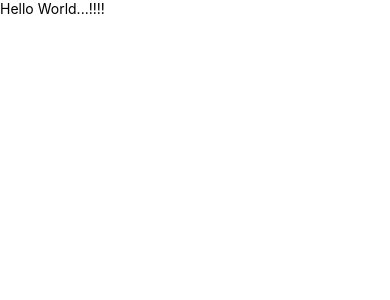
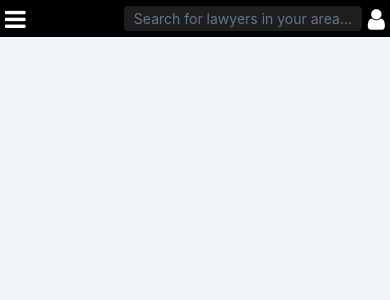
Before and after one commit to Dnyanesh-Bachhav/LawBud-App, a React Native app: screen / in a window 390 px wide. Shown: the top 300 px of the page. Built offline with nearby package versions, Linux system fonts and the light colour scheme.

Commit message:
Header complete...

```diff
--- a/App.js
+++ b/App.js
@@ -1,5 +1,6 @@
 // import { StatusBar } from 'expo-status-bar';
 import { StyleSheet, Text, View, StatusBar } from 'react-native';
+import { COLORS } from './components/constants';
 import Header from './components/HomeScreen/Header';
 
 export default function App() {
@@ -14,6 +15,6 @@ export default function App() {
 const styles = StyleSheet.create({
   container: {
     flex: 1,
-    backgroundColor: '#fff',
+    backgroundColor: COLORS.primary,
   },
 });
--- a/components/HomeScreen/Header.js
+++ b/components/HomeScreen/Header.js
@@ -1,14 +1,35 @@
-import { Text, View, StyleSheet } from "react-native";
-function Header(){
-    return(
+import { Text, View, StyleSheet, TextInput } from "react-native";
+import { FontAwesome } from '@expo/vector-icons';
+import { COLORS } from "../constants";
+function Header() {
+    return (
         <View style={styles.container}>
-            <Text>Hello World...!!!!</Text>
+            <FontAwesome name="bars" size={24} color={COLORS.white} />
+            <View style={{flexDirection: 'row',alignItems: 'center' }} >
+                <TextInput
+                    placeholder="Search for lawyers in your area..."
+                    placeholderTextColor={COLORS.gray}
+                    style={styles.inputStyle} />
+                <FontAwesome name="user" size={24} color={COLORS.white} style={{marginLeft: 5}} />
+            </View>
         </View>
     );
 }
 const styles = StyleSheet.create({
-    container:{
-        flex: 1
+    container: {
+        flexDirection: 'row',
+        padding: 5,
+        backgroundColor: "#000000",
+        alignItems: 'center',
+        justifyContent: 'space-between'
+    },
+    inputStyle: {
+        borderWidth: 1,
+        padding: 4,
+        color: COLORS.white,
+        paddingHorizontal: 10,
+        borderRadius: 5,
+        backgroundColor: COLORS.secondary,
     }
 })
 export default Header;
--- /dev/null
+++ b/components/constants.js
@@ -0,0 +1,8 @@
+const COLORS = {
+    primary: "#F1F5F9",
+    secondary: "#1E1E1E",
+    gray: "#64748B",
+    black: "#000000",
+    white: "#ffffff"
+}
+export { COLORS } ;
```
